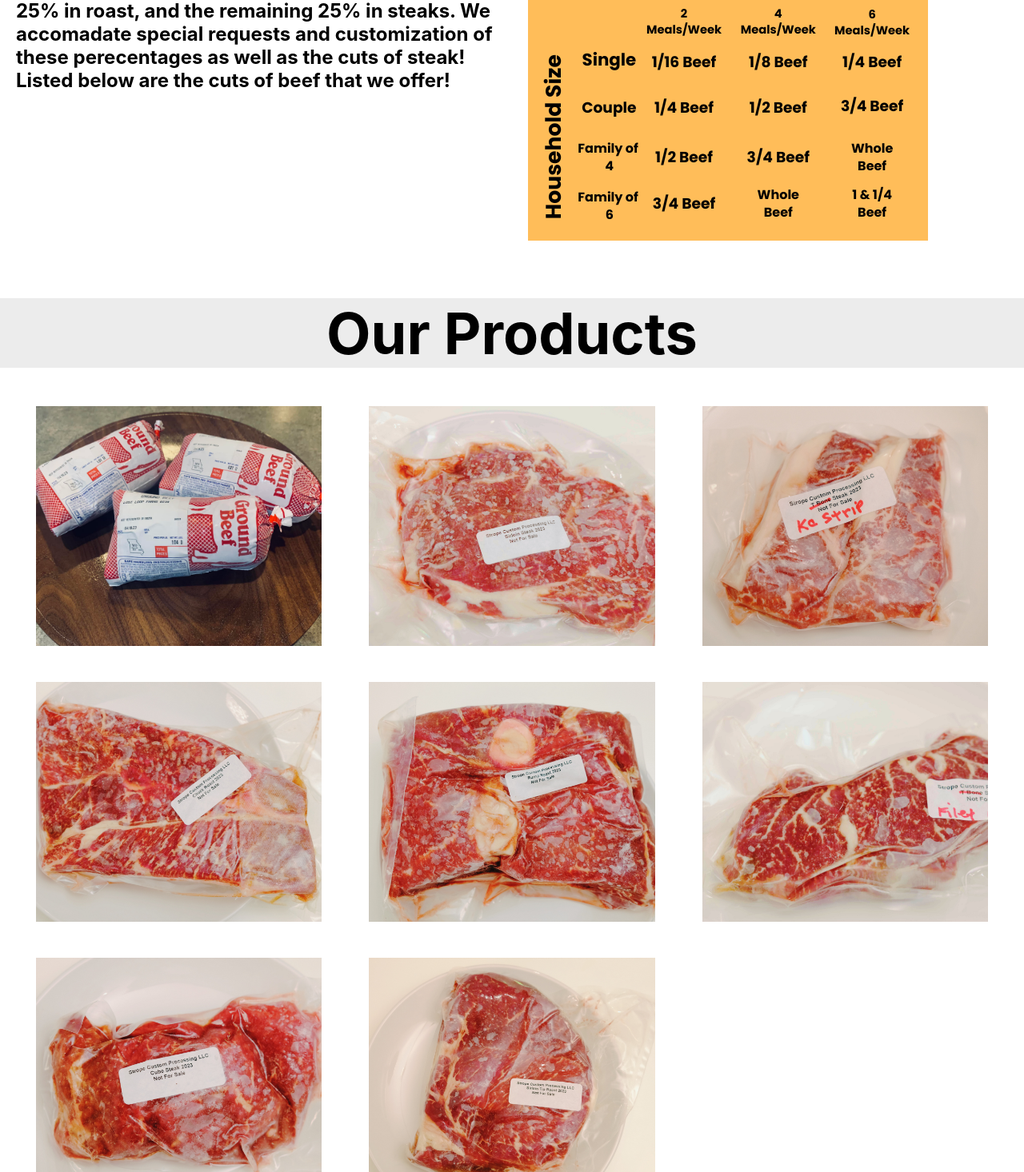
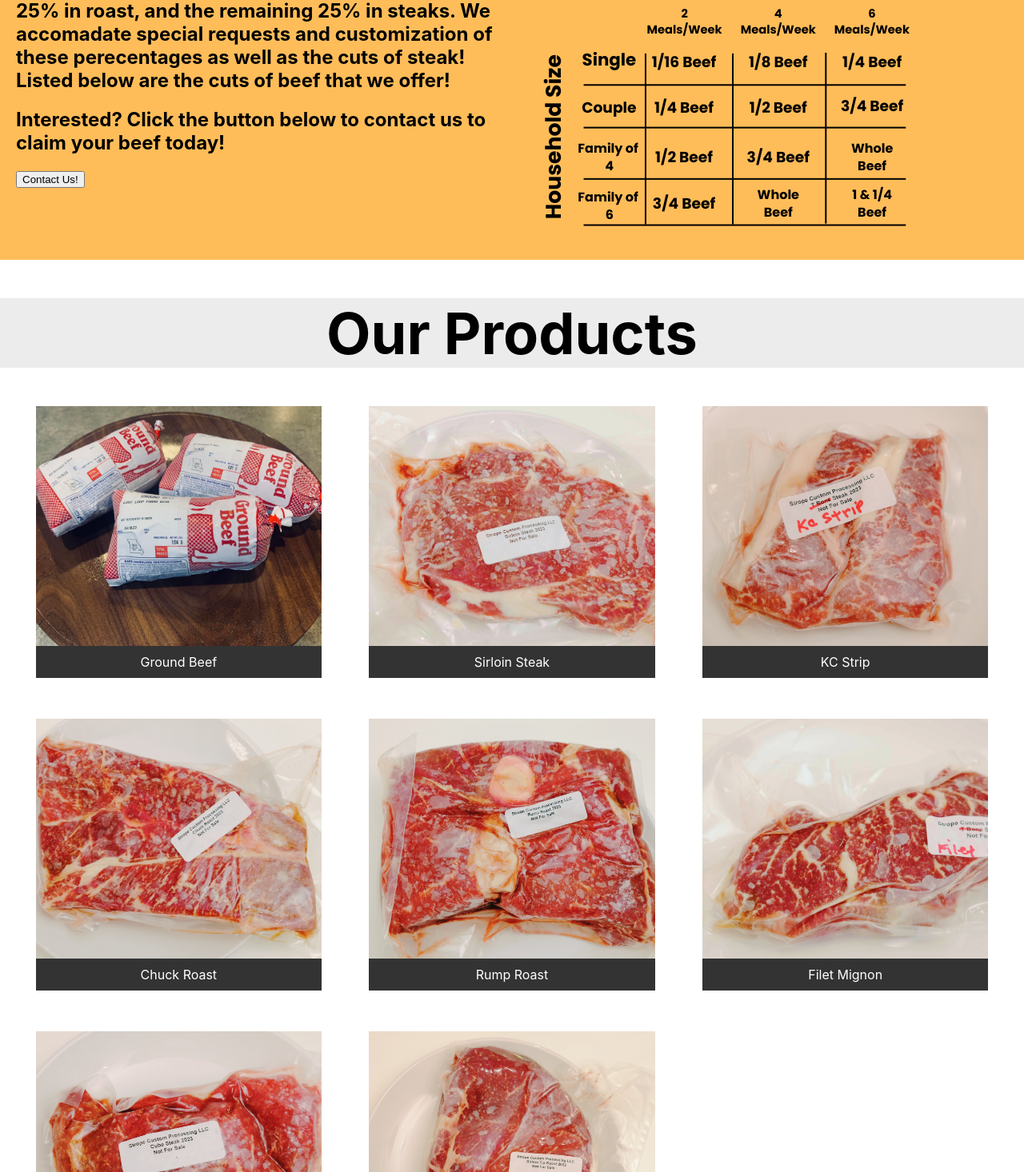
Before and after one commit to SolInvictusx/Lost-Loop, a React (Create React App) app: page /beef in a window 1280 px wide. Shown: the part 304-1770 px from the top of the page at 80% size. Built offline with nearby package versions, Linux system fonts and the light colour scheme.

Commit message:
Update beef page

```diff
--- a/src/BeefPage/CutsArray.js
+++ b/src/BeefPage/CutsArray.js
@@ -1,3 +1,4 @@
+import React from 'react';
 import image1 from '../img/GroundBeef.jpg';
 import image2 from '../img/Sirloin.jpg';
 import image3 from '../img/KCStrip.jpeg';
@@ -5,24 +6,29 @@ import image4 from '../img/ChuckRoast.jpg';
 import image5 from '../img/RumpRoast.jpg';
 import image6 from '../img/FiletMignon.jpg';
 import image7 from '../img/CubeSteak.jpg';
-import image8 from '../img/SirloinTipRoast.jpg'
+import image8 from '../img/SirloinTipRoast.jpg';
 
 const BeefArray = () => {
     const imgArray = [
-        image1,
-        image2,
-        image3,
-        image4,
-        image5,
-        image6,
-        image7,
-        image8,
+        { src: image1, text: 'Ground Beef' },
+        { src: image2, text: 'Sirloin Steak' },
+        { src: image3, text: 'KC Strip' },
+        { src: image4, text: 'Chuck Roast' },
+        { src: image5, text: 'Rump Roast' },
+        { src: image6, text: 'Filet Mignon' },
+        { src: image7, text: 'Cube Steak' },
+        { src: image8, text: 'Sirloin Tip Roast' },
     ];
 
     return (
         <div className="img-gallery">
-            {imgArray.map((image, index) => (
-                <img key={index} src={image} alt={`Image ${index + 1}`} className="gallery-img" />
+            {imgArray.map((item, index) => (
+                <div key={index} className="gallery-item">
+                    <div className='image-container'>
+                        <img src={item.src} alt={`Image ${index + 1}`} className="gallery-img" />
+                    </div>
+                    <div className="image-text">{item.text}</div>
+                </div>
             ))}
         </div>
     );
--- a/src/BeefPage/InfoSection.js
+++ b/src/BeefPage/InfoSection.js
@@ -1,5 +1,6 @@
 const InfoPortion = () => {
     return (
+        <div>
             <div>
                 <h1>
                     Portion Sizing!
@@ -10,6 +11,13 @@ const InfoPortion = () => {
                     are the cuts of beef that we offer!
                 </h2>
             </div>
+            <h2>
+                Interested? Click the button below to contact us to claim your beef today!
+            </h2>
+            <button>
+                Contact Us!
+            </button>
+        </div>
     );
 };
 
--- a/src/css/styles.css
+++ b/src/css/styles.css
@@ -232,6 +232,7 @@ ul {
     flex: 1;
     box-sizing: border-box;
     padding: 20px;
+    background-color: #FFBD59;
 }
 
 .headline-main {
@@ -247,9 +248,24 @@ ul {
     margin: 3.5%;
 }
 
+.gallery-item {
+    position: relative;
+}
+
+.image-container {
+    width: 100%;
+}
+
 .gallery-img {
     width: 100%;
     height: 300px;
     object-fit: cover;
     display: block;
 }
+
+.image-text {
+    background: rgba(0, 0, 0, 0.8);
+    color: #fff;
+    padding: 10px;
+    text-align: center;
+}
```
Also changed, not shown: src/img/HowMuch.png. Lines whose indentation alone changed are shown as unchanged.
